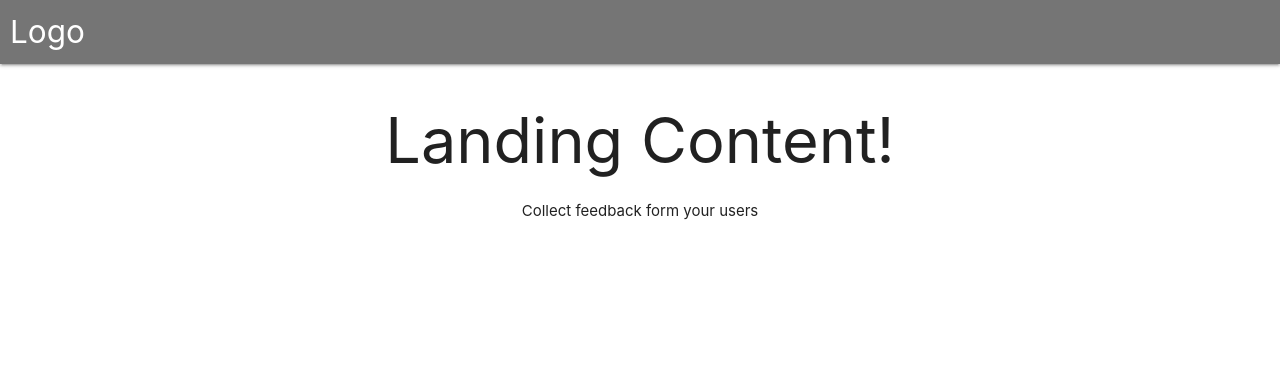
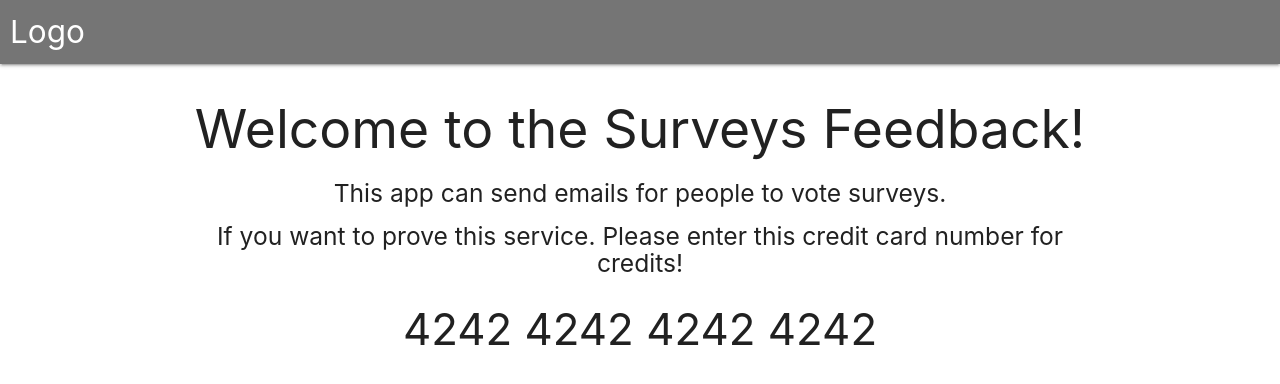
Before and after one commit to vargas88hugo/feedback-server, a React (Create React App) app in the folder client/: page / in a window 1280 px wide. Shown: the top 384 px of the page. Built offline with nearby package versions, Linux system fonts and the light colour scheme; no server answers.

Commit message:
[Update] This is the first version of the app completed!

```diff
--- a/client/src/actions/index.js
+++ b/client/src/actions/index.js
@@ -1,10 +1,10 @@
 import axios from 'axios';
-import { FETCH_USER } from './types';
+import { FETCH_USER, FETCH_SURVEYS } from './types';
 
 export const fetchUser = () => async (dispatch) => {
-    const res = await axios.get('/api/current_user');
+  const res = await axios.get('/api/current_user');
 
-    dispatch({type: FETCH_USER, payload: res.data});
+  dispatch({type: FETCH_USER, payload: res.data});
 };
 
 export const handleToken = (token) => async (dispatch) => {
@@ -19,3 +19,9 @@ export const submitSurvey = (values, history) => async (dispatch) => {
   history.push('/surveys');
   dispatch({type: FETCH_USER, payload: res.data});
 };
+
+export const fetchSurveys = () => async (dispatch) => {
+  const res = await axios.get('/api/surveys');
+
+  dispatch({type: FETCH_SURVEYS, payload: res.data});
+};
--- a/client/src/actions/types.js
+++ b/client/src/actions/types.js
@@ -1 +1,2 @@
 export const FETCH_USER = 'fetch_user';
+export const FETCH_SURVEYS = 'fetch_surveys';
--- a/client/src/components/Dashboard.js
+++ b/client/src/components/Dashboard.js
@@ -1,10 +1,11 @@
 import React from 'react';
 import { Link } from 'react-router-dom';
+import SurveyList from './surveys/SurveyList';
 
 const Dashboard = () => {
   return (
-    <div>
-      Dashboard
+    <div style={{marginTop: "50px"}}>
+      <SurveyList/>
       <div className="fixed-action-btn">
         <Link to="/surveys/new" className="btn-floating btn-large blue darken-1">
           <i className="material-icons">add</i>
--- a/client/src/components/Landing.js
+++ b/client/src/components/Landing.js
@@ -3,8 +3,16 @@ import React from 'react';
 const Landing = () => {
   return (
     <div style={{ textAlign: 'center' }}>
-      <h1>Landing Content!</h1>
-      Collect feedback form your users
+      <h2>Welcome to the Surveys Feedback!</h2>
+      <h5>
+        This app can send emails for people to vote surveys.
+      </h5>
+      <h5>
+        If you want to prove this service. Please enter this credit card number for credits!
+      </h5>
+      <h3>
+        4242 4242 4242 4242
+      </h3>
     </div>
   );
 };
--- a/client/src/reducers/index.js
+++ b/client/src/reducers/index.js
@@ -2,8 +2,10 @@ import { combineReducers } from 'redux';
 import { reducer as formReducer} from 'redux-form';
 
 import authReducer from './authReducer';
+import surveysReducer from './surveysReducer';
 
 export default combineReducers({
   auth: authReducer,
-  form: formReducer
+  form: formReducer,
+  surveys: surveysReducer
 });
```
Also changed, not shown: 1 other file (tests, documents, lock files or other folders).
